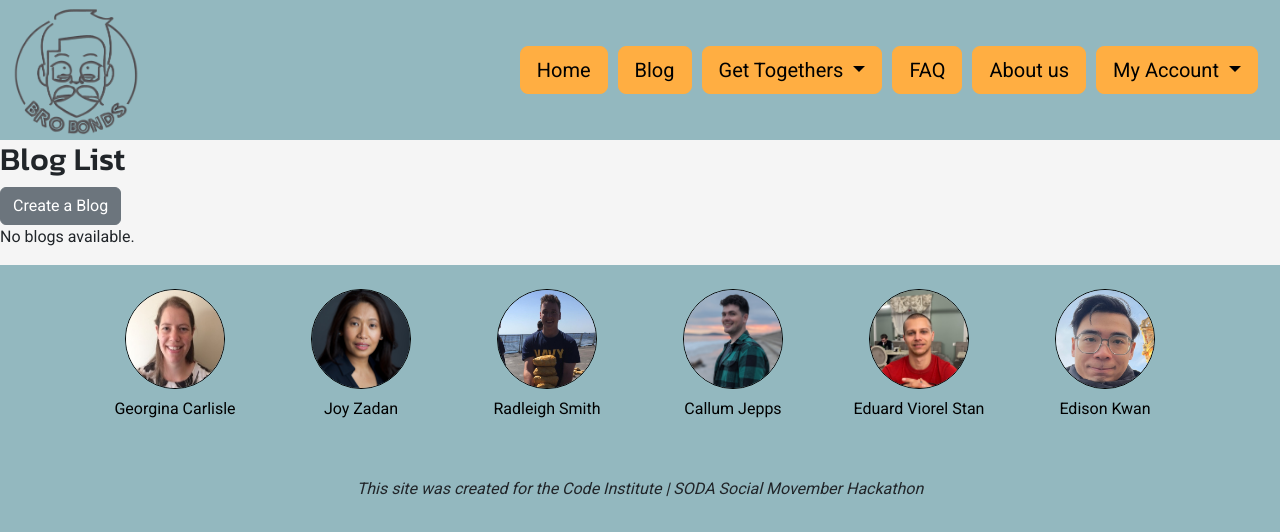
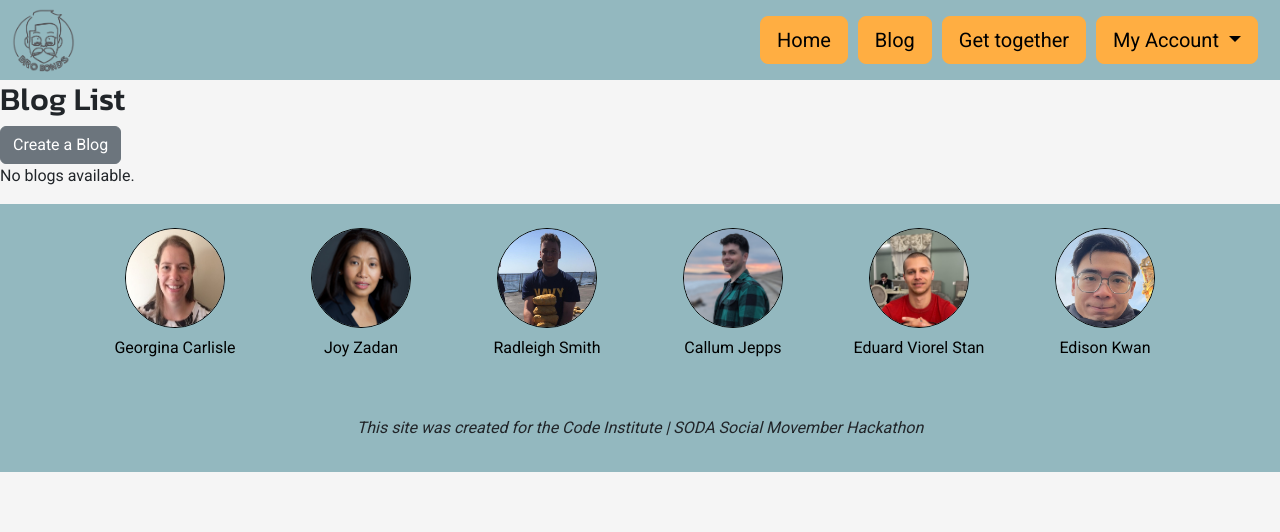
Before and after one commit to EddieStn/movember, a Django app: page /blog/ in a window 1280 px wide. Shown: the top 532 px of the page. Run offline with Django 4.2, Linux system fonts and the light colour scheme; the visitor is signed in with stand-in values (Sample User, id 1); data that the repository does not hold is empty; some libraries are stand-ins or nearby versions.

Commit message:
Header rendered differently signed in v signed out

```diff
--- a/static/css/base.css
+++ b/static/css/base.css
@@ -109,6 +109,7 @@ footer a {
 
 .header {
     background-color: var(--blue-grey);
+    height: 5rem;
 }
 
 .navigation-links {
@@ -118,6 +119,10 @@ footer a {
     margin-top: 10px;
 }
 
+#header-logo {
+    height: 4rem;
+    width: auto;
+}
 
 /* -----------Login--------- */
 
--- a/templates/includes/header.html
+++ b/templates/includes/header.html
@@ -1,11 +1,11 @@
 {% load static %}
 {% load crispy_forms_tags %}
 
-<nav class="navbar p-0 navbar-expand-lg bg-body-tertiary ">
+<nav class="navbar p-0 navbar-expand-lg bg-body-tertiary" id="navbar">
     <div class="container-fluid header">
         <!-- Logo -->
         <a class="navbar-brand" href="{% url 'home' %}">
-            <img src="{% static 'images/logo.png' %}" alt="sample logo" class="logo">
+            <img src="{% static 'images/logo.png' %}" alt="BroBonds Logo showing moustached man" class="logo" id="header-logo">
         </a>
 
         <!-- Toggler Button -->
@@ -16,34 +16,45 @@
         <!-- Navigation Items -->
         <div class="collapse navbar-collapse" id="navbarNavDropdown">
             <ul class="navbar-nav ms ms-auto">
-                <!-- Static Links -->
+
+                <!-- Home -->
                 <li class="nav-item">
                     <a class="btn btn-outline-light btn-lg call-to-action navigation-links" aria-current="page" href="{% url 'home' %}">Home</a>
                 </li>
-                <!-- ... other links ... -->
+
+                <!-- Authentication specific links -->
+                {% if request.user.is_authenticated %}
+                    <!-- Blog link -->
                     <li class="nav-item">
                         <a class="btn btn-outline-light btn-lg call-to-action navigation-links" aria-current="page" href="{% url 'blog_list' %}">Blog</a>
                     </li>
+
                     <!-- Get Together Section -->
+                    {% if request.user.profile.is_facilitator %}
                         <li class="nav-item dropdown">
                             <a class="dropdown-toggle btn btn-outline-light btn-lg call-to-action navigation-links" href="#" id="getTogetherMenuDropdown" role="button" data-bs-toggle="dropdown" aria-expanded="false">
-                        Get Togethers
+                                Get Together
                             </a>
                             <ul class="dropdown-menu" aria-labelledby="getTogetherMenuDropdown">
                                 <li><a class="dropdown-item" href="{% url 'get_together_list' %}">Event List</a></li>
-                        {% if request.user.is_authenticated %}
-                            {% if request.user.profile.is_facilitator %}
                                 <li><a class="dropdown-item" href="{% url 'create_get_together' %}">Create Event</a></li>
+                            </ul>
+                        </li>
+                    {% else %}
+                        <li class="nav-item">
+                            <a class="btn btn-outline-light btn-lg call-to-action navigation-links" aria-current="page" href="{% url 'get_together_list' %}">Get together</a>
+                        </li>
                     {% endif %}
-                        {% endif %}
-                    </ul>
+
+
+                {% else %}
+                    <li class="nav-item">
+                        <a class="btn btn-outline-light btn-lg call-to-action navigation-links" aria-current="page" href="{% url 'about' %}">About us</a>
                     </li>
                     <li class="nav-item">
                         <a class="btn btn-outline-light btn-lg call-to-action navigation-links" aria-current="page" href="{% url 'faq' %}">FAQ</a>
                     </li>
-                <li class="nav-item">
-                    <a class="btn btn-outline-light btn-lg call-to-action navigation-links" aria-current="page" href="{% url 'about' %}">About us</a>
-                </li>
+                {% endif %}
 
                 <!-- Dynamic User Account Section -->
                 {% if request.user.is_authenticated %}
@@ -58,15 +69,13 @@
                 </li>
                 {% else %}
                 <li class="nav-item">
-                        <a class="btn btn-outline-light btn-lg call-to-action navigation-links" href="{% url 'account_login' %}">Login</a>
+                    <a class="btn btn-outline-light btn-lg call-to-action navigation-links" href="{% url 'account_signup' %}">Join</a>
                 </li>
                 <li class="nav-item">
-                        <a class="btn btn-outline-light btn-lg call-to-action navigation-links" href="{% url 'account_signup' %}">Register</a>
+                    <a class="btn btn-outline-light btn-lg call-to-action navigation-links" href="{% url 'account_login' %}">Login</a>
                 </li>
                 {% endif %}
             </ul>
-
-
         </div>
     </div>
 </nav>
```
Lines whose indentation alone changed are shown as unchanged.
